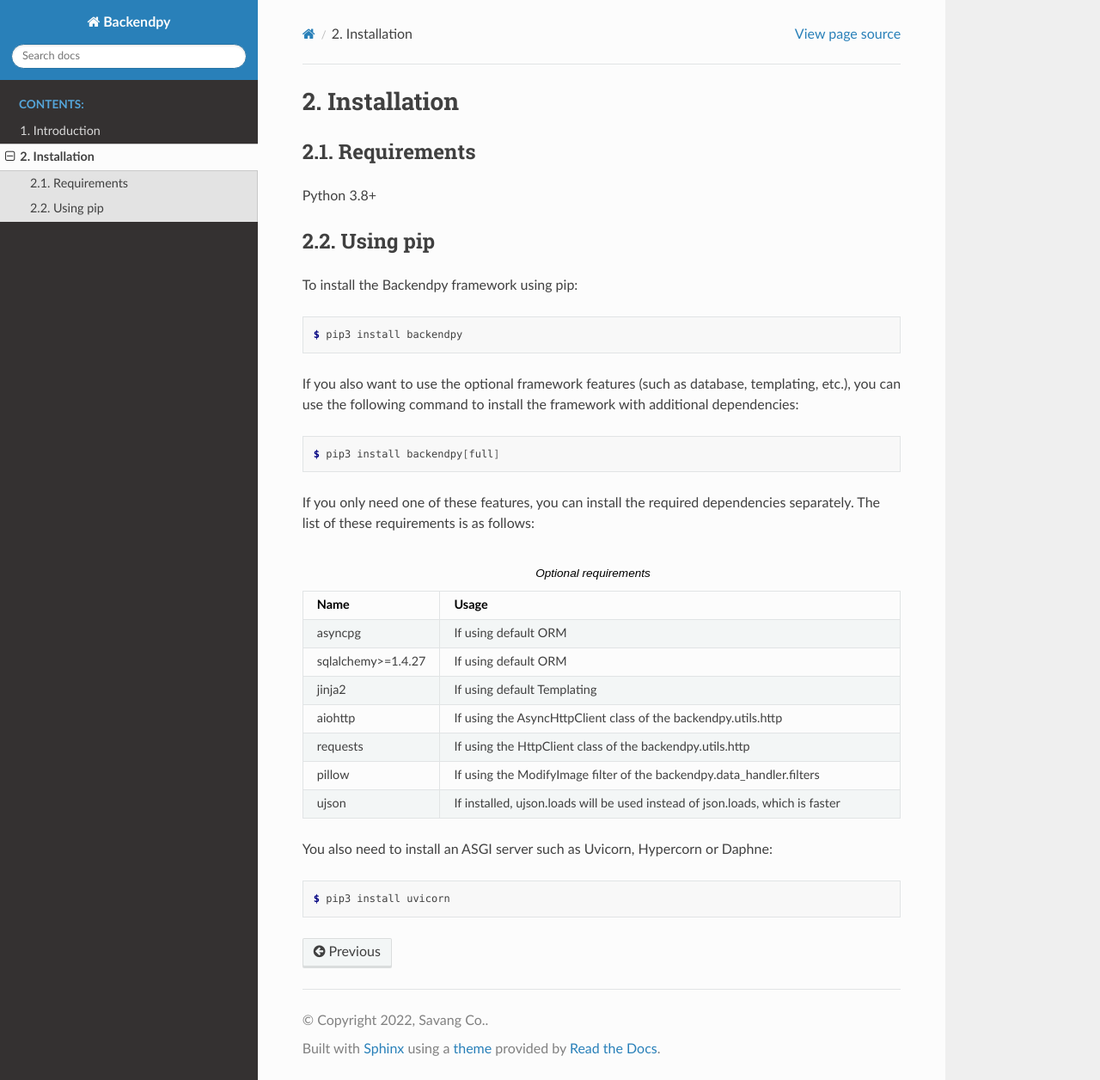
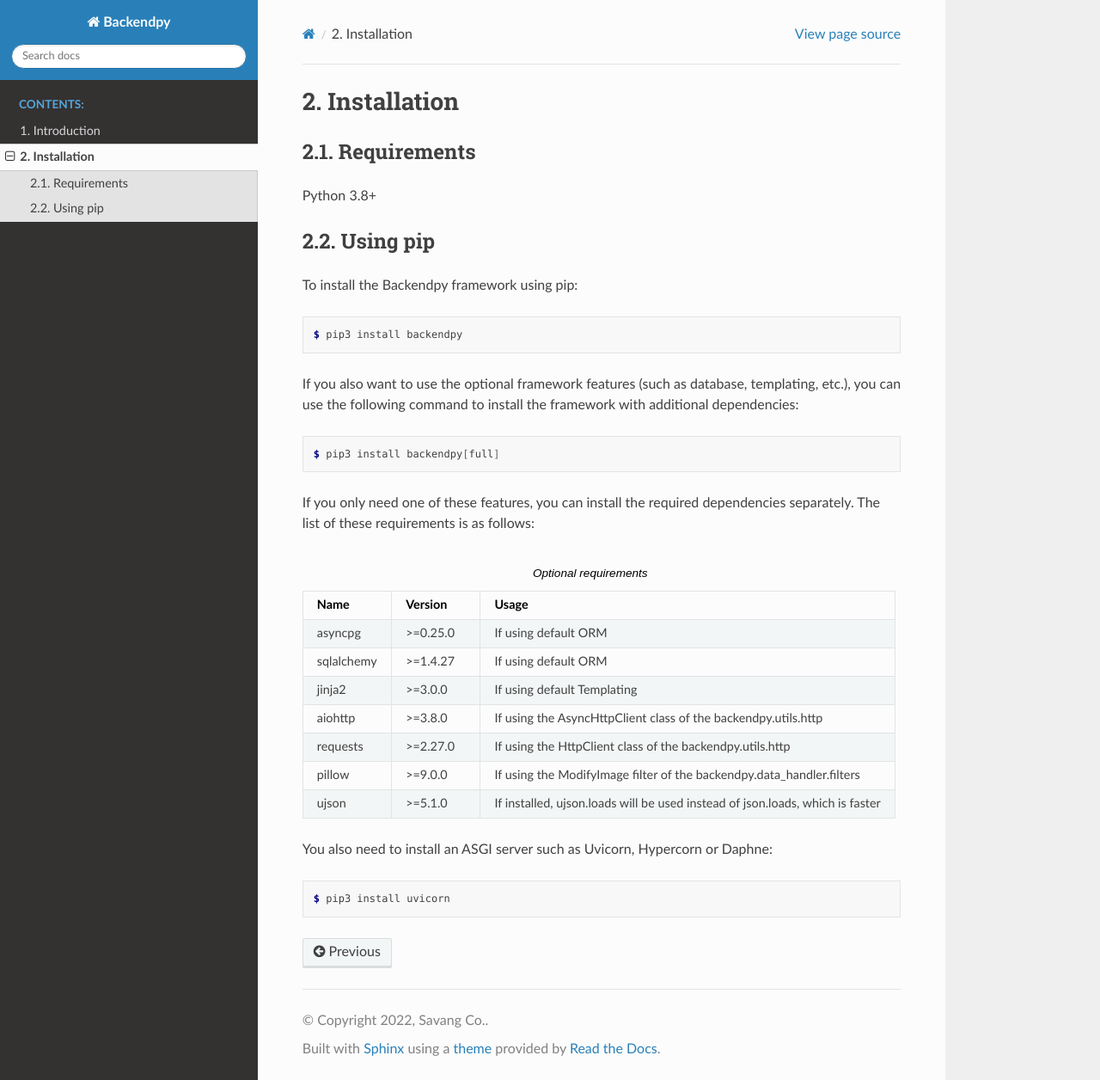
Before and after one commit to EndFramework/backendpy, a Sphinx documentation site: the page built from docs/installation.rst, in a window 1280 px wide and 1256 px high. Shown: the whole window at 86% size. Built offline with Sphinx 7.4.7 and the Read the Docs theme 2.0.0, drawn with Linux system fonts in a browser that asks for light colours.

Commit message:
Update docs

```diff
--- a/docs/index.rst
+++ b/docs/index.rst
@@ -14,7 +14,11 @@
 
    introduction
    installation
-
+.. projects
+   apps
+   deployment
+   api
+   cli
 
 
 
--- a/docs/installation.rst
+++ b/docs/installation.rst
@@ -22,24 +22,32 @@
 If you only need one of these features, you can install the required dependencies separately. The list of these requirements is as follows:
 
 .. list-table:: Optional requirements
-    :widths: 20 80
+    :widths: 15 15 70
     :header-rows: 1
 
     * - Name
+      - Version
       - Usage
     * - asyncpg
+      - >=0.25.0
       - If using default ORM
-    * - sqlalchemy>=1.4.27
+    * - sqlalchemy
+      - >=1.4.27
       - If using default ORM
     * - jinja2
+      - >=3.0.0
       - If using default Templating
     * - aiohttp
+      - >=3.8.0
       - If using the AsyncHttpClient class of the backendpy.utils.http
     * - requests
+      - >=2.27.0
       - If using the HttpClient class of the backendpy.utils.http
     * - pillow
+      - >=9.0.0
       - If using the ModifyImage filter of the backendpy.data_handler.filters
     * - ujson
+      - >=5.1.0
       - If installed, ujson.loads will be used instead of json.loads, which is faster
 
 You also need to install an ASGI server such as Uvicorn, Hypercorn or Daphne:
```
Also changed, not shown: 1 other file.
